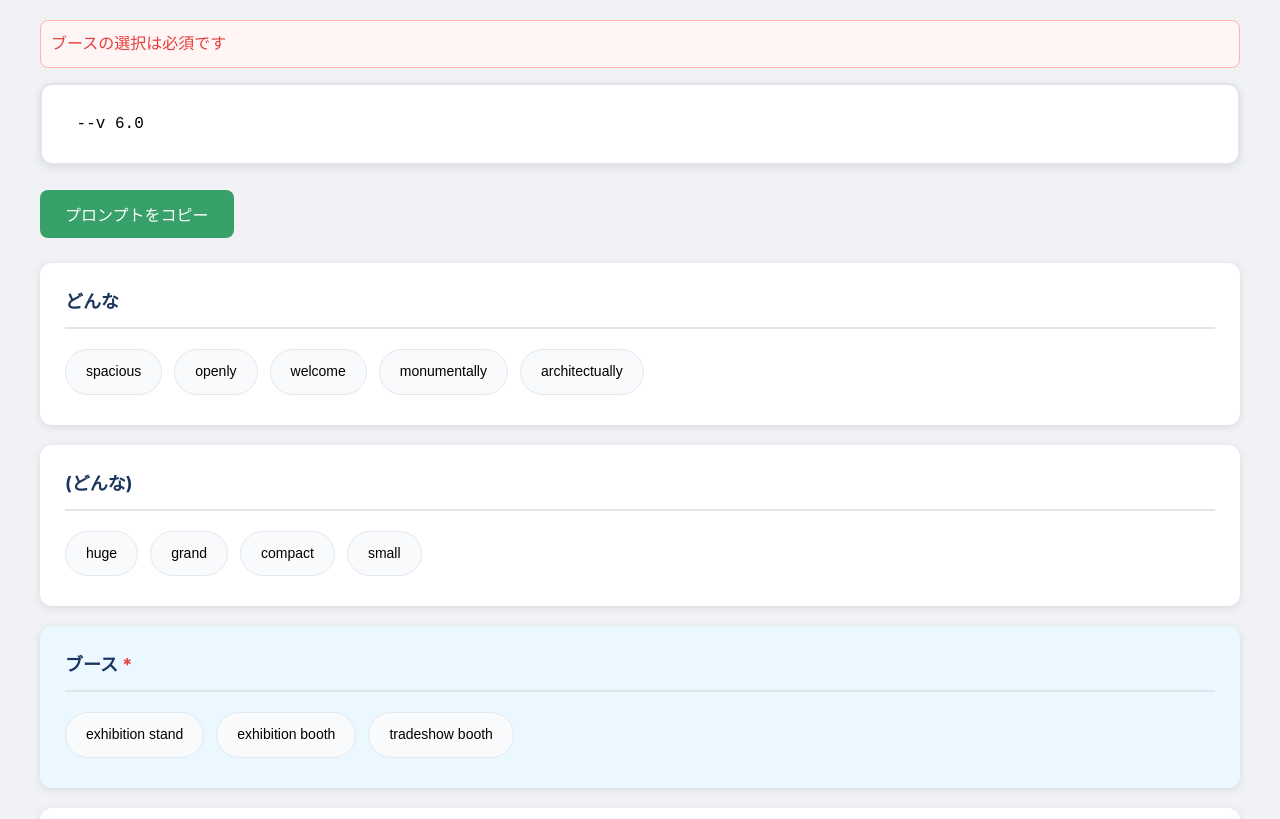
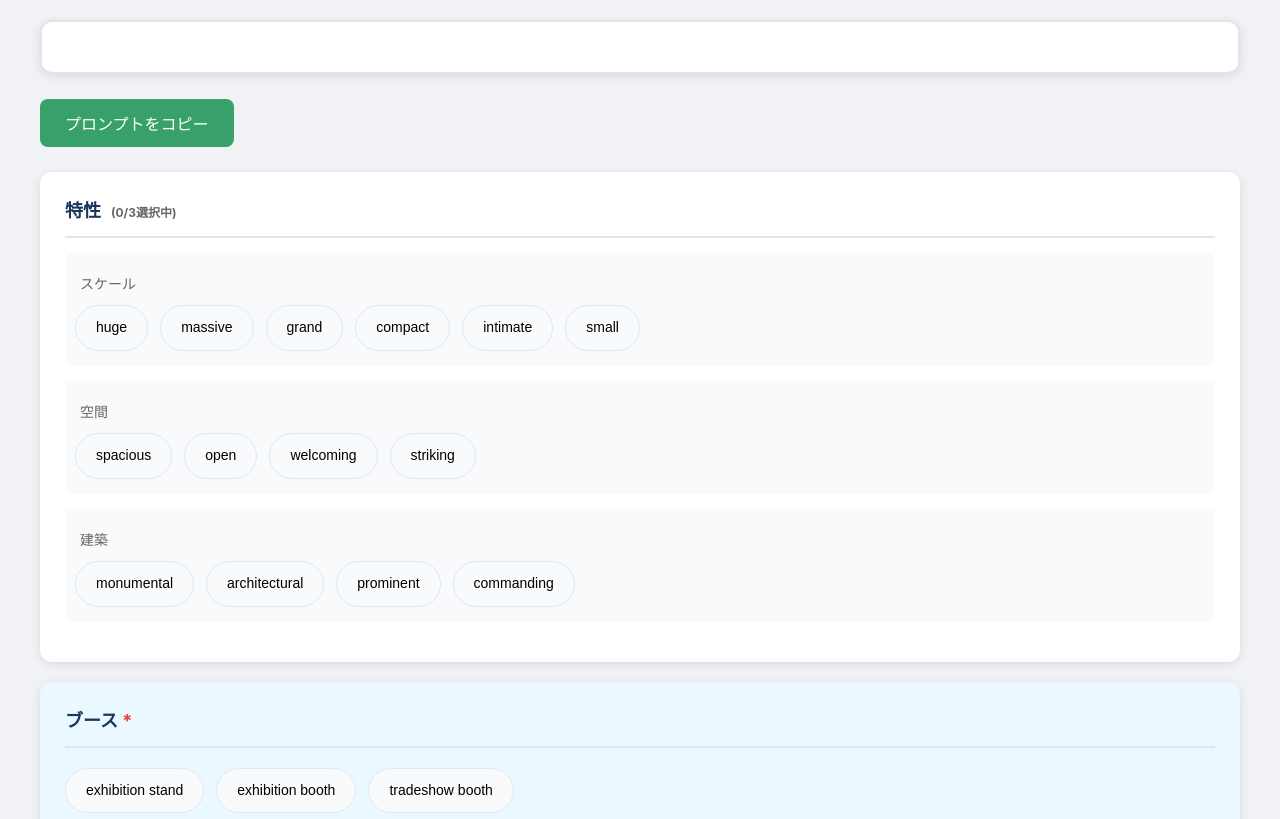
Before and after one commit to picoshiozaki/mj_exhibition_pmt, a plain HTML site: page index.html in a window 1280 px wide. Shown: the top 819 px of the page. Drawn offline with Linux system fonts and the light colour scheme.

Commit message:
Update index.html

```diff
--- a/index.html
+++ b/index.html
@@ -100,6 +100,23 @@
       .error-message.visible {
         display: block;
       }
+      .group-title {
+        font-size: 14px;
+        color: #666;
+        margin: 10px 0 5px;
+        padding-left: 5px;
+      }
+      .options-group {
+        margin-bottom: 15px;
+        padding: 10px;
+        border-radius: 8px;
+        background: #f8fafc;
+      }
+      .selected-count {
+        font-size: 12px;
+        color: #666;
+        margin-left: 10px;
+      }
 
       /* カテゴリー別の色分け */
       .category[data-category="ブース"] {
@@ -120,12 +137,11 @@
 
     <script>
         const categoryOrder = [
-        "どんな",
-        "(どんな)",
+            "特性",
             "ブース",
             "形状",
             "サイズ",
-        "高さ", // 追加
+            "高さ",
             "一番目立つアイテム",
             "展示関係",
             "ミーティング",
@@ -135,170 +151,172 @@
             "照明",
             "除外",
             "比率",
-        "バージョン",
+            "バージョン"
         ];
 
         const categories = {
-        どんな: ["spacious", "openly", "welcome", "monumentally", "architectually"],
-        "(どんな)": ["huge", "grand", "compact", "small"],
+            特性: {
+                スケール: [
+                    "huge",
+                    "massive",
+                    "grand",
+                    "compact",
+                    "intimate",
+                    "small"
+                ],
+                空間: ["spacious", "open", "welcoming", "striking"],
+                建築: ["monumental", "architectural", "prominent", "commanding"]
+            },
             ブース: ["exhibition stand", "exhibition booth", "tradeshow booth"],
             形状: [
                 "located in-line (1 side open)",
                 "located at intersection of two sides (2 sides open)",
                 "located in a peninsula position (3 sides open)",
-          "located in a island position(4 sides open)",
+                "located in a island position(4 sides open)"
             ],
             サイズ: ["12x6 metres", "12x12 metres", "6x6 metres", "6x3 metres"],
             一番目立つアイテム: [
                 "an eye-catching demonstration stage with large display",
                 "a symbolical high sign tower with logo",
-          "a reception counter",
+                "a reception counter"
             ],
             高さ: ["2.7 metre", "3.6 metre", "4 metre", "4.5 metre"],
             展示関係: [
                 "products exhibit space with counters, displays and technical content panels",
-          "freestanding and regularly arranged walls with mounted posters and displays",
+                "freestanding and regularly arranged walls with mounted posters and displays"
             ],
             ミーティング: [
                 "compact meeting space with sets of chairs and table",
-          "2 meeting room",
+                "2 meeting room"
             ],
             デザイン設定: [
                 "Minimalist design with clean lines and pure white surfaces, accented by warm wood elements and subtle silver details. The space maintains a serene atmosphere with balanced proportions and thoughtful negative space, reminiscent of contemporary Japanese aesthetics",
                 "Zen-inspired design, featuring natural harmony, soft organic forms, and small pot plants in neutral earthy tones",
                 "Industrial modern design, showcasing raw textures, bold structural lines, and polished contrasts in a muted metallic palette",
                 "Futuristic transparent design, with glass-like transparency, illuminated accents, and seamless flow in a soft glowing palette",
-          "Scandinavian minimalist design, combining warm simplicity, clean organic lines, and light monochrome tones with soft ambient lighting",
+                "Scandinavian minimalist design, combining warm simplicity, clean organic lines, and light monochrome tones with soft ambient lighting"
             ],
             背景: [
                 "An expansive exhibition hall with high ceilings, industrial lighting, and polished concrete floors creates the backdrop. The massive space features exposed steel beams overhead and large windows that let in natural light",
                 "An elegant hotel ballroom featuring crystal chandeliers, ornate carpeting, and classic wall sconces. The sophisticated space has high coffered ceilings and rich drapery along the walls",
                 "A stark, pure black void, creating a dramatic and minimalist setting with absolute darkness that eliminates all visual distractions",
-          "A bright, open event space in a shopping mall's central court. The area features high glass ceilings with natural lighting, surrounded by two levels of retail shops. Modern tile flooring and sleek metal railings define the space, while ambient mall activity and store displays create a lively retail atmosphere",
+                "A bright, open event space in a shopping mall's central court. The area features high glass ceilings with natural lighting, surrounded by two levels of retail shops. Modern tile flooring and sleek metal railings define the space, while ambient mall activity and store displays create a lively retail atmosphere"
             ],
             レンダリング: [
                 "Photorealist rendering",
-          "<monochrome sketch (Black and white)>",
-          "<monochrome lined sketch (Black and white)>",
+                "<monochrome sketch>",
+                "<monochrome lined sketch>"
             ],
             照明: [
                 "Soft ambient lighting, accent lighting for highlights, dynamic color-changing LEDs, directional spotlights, and indirect diffused illumination",
                 "Gentle ambient washes, bold accent highlights, crisp directional beams, soft diffused glows, and vibrant color-shifting LEDs",
                 "Subtle perimeter lighting, sharp focused spotlights, natural daylight integration, warm gradient effects, and soft backlit panels",
                 "Evenly distributed general lighting, textured wall illumination, adjustable spotlight accents, cool-toned LED highlights, and soft edge-lit",
-          "Layered lighting effects, precision task lighting, immersive backlit displays, smooth gradient illumination, and energy-efficient LED",
+                "Layered lighting effects, precision task lighting, immersive backlit displays, smooth gradient illumination, and energy-efficient LED"
             ],
-        除外: ["--no people", "--no other stands", "--no plants, flowers"], // ここを修正
+            除外: ["--no people", "--no other stands", "--no plants flowers"],
             比率: ["--ar 16:9", "--ar 4:3", "--ar 1:1"],
-        バージョン: ["--v 6.0"],
+            バージョン: ["--v 6.0"]
+        };
+
+        const selectedTraits = {
+            スケール: null,
+            空間: null,
+            建築: null
         };
 
         const selectedOptions = {};
-
-      // バージョンを自動選択
         selectedOptions["バージョン"] = "--v 6.0";
-
-      function shouldShowIncludes() {
-        return (
-          selectedOptions["一番目立つアイテム"] ||
-          selectedOptions["展示関係"] ||
-          selectedOptions["ミーティング"]
-        );
-      }
-
-      function validateSelections() {
-        const errorMessage = document.getElementById("error-message");
-        if (!selectedOptions["ブース"]) {
-          errorMessage.textContent = "ブースの選択は必須です";
-          errorMessage.classList.add("visible");
-          return false;
-        }
-        errorMessage.classList.remove("visible");
-        return true;
-      }
-
-      function updatePrompt() {
-        const selections = [];
-        let hasIncludeTargets = false;
-        const specialOptions = {
-          // 特別な処理が必要なオプション
-          exclude: null,
-          ratio: null,
-        };
-
-        categoryOrder.forEach((category) => {
-          if (category === "バージョン") return;
-
-          const selectedOption = selectedOptions[category];
-          if (!selectedOption) return;
-
-          // 除外と比率は後で追加するため保存
-          if (category === "除外") {
-            specialOptions.exclude = selectedOption;
-            return;
-          }
-          if (category === "比率") {
-            specialOptions.ratio = selectedOption;
-            return;
-          }
-
-          if (category === "サイズ" || selections.length === 0) {
-            selections.push(selectedOption);
-          } else if (
-            ["一番目立つアイテム", "展示関係", "ミーティング"].includes(
-              category
-            )
-          ) {
-            if (!hasIncludeTargets) {
-              hasIncludeTargets = true;
-              selections.push("includes " + selectedOption);
-            } else {
-              selections.push(selectedOption);
-            }
-          } else if (category === "背景") {
-            selections.push("Background: " + selectedOption);
-          } else {
-            selections.push(selectedOption);
-          }
-        });
-
-        // 通常のオプションを結合
-        let promptText = selections.join(", ");
-
-        // 除外オプションがある場合は追加（カンマなし）
-        if (specialOptions.exclude) {
-          promptText += (promptText ? " " : "") + specialOptions.exclude;
-        }
-
-        // 比率オプションがある場合は追加（カンマなし）
-        if (specialOptions.ratio) {
-          promptText += (promptText ? " " : "") + specialOptions.ratio;
-        }
-
-        // バージョンを追加
-        promptText += " --v 6.0";
-
-        document.getElementById("prompt-display").textContent = promptText;
-        validateSelections();
-      }
 
         function createCategories() {
             const container = document.getElementById("categories");
 
             categoryOrder.forEach((category) => {
+                if (category === "特性") {
+                    const traitDiv = document.createElement("div");
+                    traitDiv.className = "category";
+
+                    const titleDiv = document.createElement("div");
+                    titleDiv.className = "category-title";
+                    titleDiv.textContent = "特性";
+
+                    const selectedCountSpan = document.createElement("span");
+                    selectedCountSpan.className = "selected-count";
+                    selectedCountSpan.textContent = "(0/3選択中)";
+                    titleDiv.appendChild(selectedCountSpan);
+
+                    traitDiv.appendChild(titleDiv);
+
+                    Object.entries(categories.特性).forEach(([groupName, traits]) => {
+                        const groupDiv = document.createElement("div");
+                        groupDiv.className = "options-group";
+
+                        const groupTitle = document.createElement("div");
+                        groupTitle.className = "group-title";
+                        groupTitle.textContent = groupName;
+                        groupDiv.appendChild(groupTitle);
+
+                        const optionsDiv = document.createElement("div");
+                        optionsDiv.className = "options";
+
+                        traits.forEach((trait) => {
+                            const button = document.createElement("button");
+                            button.className = "option-btn multi-select";
+                            button.textContent = trait;
+
+                            button.onclick = () => {
+                                const currentSelection = selectedTraits[groupName];
+                                const totalSelected = Object.values(selectedTraits).filter(Boolean).length;
+
+                                if (currentSelection === trait) {
+                                    selectedTraits[groupName] = null;
+                                    button.classList.remove("selected");
+                                } else {
+                                    if (totalSelected >= 3 && !currentSelection) {
+                                        alert("最大3つまで選択できます");
+                                        return;
+                                    }
+
+                                    optionsDiv.querySelectorAll(".option-btn").forEach((btn) => {
+                                        btn.classList.remove("selected");
+                                    });
+
+                                    selectedTraits[groupName] = trait;
+                                    button.classList.add("selected");
+                                }
+
+                                const newTotal = Object.values(selectedTraits).filter(Boolean).length;
+                                selectedCountSpan.textContent = `(${newTotal}/3選択中)`;
+
+                                updatePrompt();
+                            };
+
+                            optionsDiv.appendChild(button);
+                        });
+
+                        groupDiv.appendChild(optionsDiv);
+                        traitDiv.appendChild(groupDiv);
+                    });
+
+                    container.appendChild(traitDiv);
+                    return;
+                }
+
                 const options = categories[category];
+                if (!options) return;
+
                 const categoryDiv = document.createElement("div");
                 categoryDiv.className = "category";
                 categoryDiv.setAttribute("data-category", category);
 
                 const titleDiv = document.createElement("div");
-          titleDiv.className =
-            "category-title" + (category === "ブース" ? " required" : "");
+                titleDiv.className = "category-title" + (category === "ブース" ? " required" : "");
                 titleDiv.textContent = category;
 
                 const optionsDiv = document.createElement("div");
                 optionsDiv.className = "options";
 
+                if (Array.isArray(options)) {
                     options.forEach((option) => {
                         if (category === "バージョン") {
                             return;
@@ -334,7 +352,87 @@
                     categoryDiv.appendChild(titleDiv);
                     categoryDiv.appendChild(optionsDiv);
                     container.appendChild(categoryDiv);
+                }
             });
+        }
+
+        function updatePrompt() {
+            const selections = [];
+            let hasIncludeTargets = false;
+            const specialOptions = {
+                exclude: null,
+                ratio: null
+            };
+
+            const selectedTraitsList = Object.values(selectedTraits).filter(Boolean);
+            if (selectedTraitsList.length > 0) {
+                selections.push(selectedTraitsList.join(" "));
+            }
+
+            categoryOrder.forEach((category) => {
+                if (category === "バージョン" || category === "特性") return;
+
+                const selectedOption = selectedOptions[category];
+                if (!selectedOption) return;
+
+                if (category === "除外") {
+                    specialOptions.exclude = selectedOption;
+                    return;
+                }
+                if (category === "比率") {
+                    specialOptions.ratio = selectedOption;
+                    return;
+                }
+
+                if (category === "サイズ" || selections.length === 0) {
+                    selections.push(selectedOption);
+                } else if (["一番目立つアイテム", "展示関係", "ミーティング"].includes(category)) {
+                    if (!hasIncludeTargets) {
+                        hasIncludeTargets = true;
+                        selections.push("includes " + selectedOption);
+                    } else {
+                        selections.push(selectedOption);
+                    }
+                } else if (category === "背景") {
+                    selections.push("Background: " + selectedOption);
+                } else {
+                    selections.push(selectedOption);
+                }
+            });
+
+            let promptText = selections.join(", ");
+
+            if (specialOptions.exclude) {
+                promptText += (promptText ? " " : "") + specialOptions.exclude;
+            }
+
+            if (specialOptions.ratio) {
+                promptText += (promptText ? " " : "") + specialOptions.ratio;
+            }
+
+            promptText += " --v 6.0";
+
+            document.getElementById("prompt-display").textContent = promptText;
+            validateSelections();
+        }
+
+        function shouldShowIncludes() {
+            return (
+                selectedOptions["一番目立つアイテム"] ||
+                selectedOptions["展示関係"] ||
+                selectedOptions["ミーティング"]
+            );
+        }
+
+        function validateSelections() {
+            const errorMessage = document.getElementById("error-message");
+            if (!selectedOptions["ブース"]) {
+                errorMessage.textContent = "ブースの選択は必須です";
+                errorMessage.classList.add("visible");
+                return false;
+            }
+            errorMessage.classList.remove("visible");
+            return true;
         }
 
         document.getElementById("copy-btn").onclick = () => {
@@ -342,15 +440,13 @@
                 alert("ブースを選択してください");
                 return;
             }
-        const promptText =
-          document.getElementById("prompt-display").textContent;
+            const promptText = document.getElementById("prompt-display").textContent;
             navigator.clipboard
                 .writeText(promptText)
                 .then(() => alert("プロンプトをクリップボードにコピーしました！"));
         };
 
         createCategories();
-      updatePrompt();
     </script>
         </body>
 </html>
```
Lines whose indentation alone changed are shown as unchanged.
